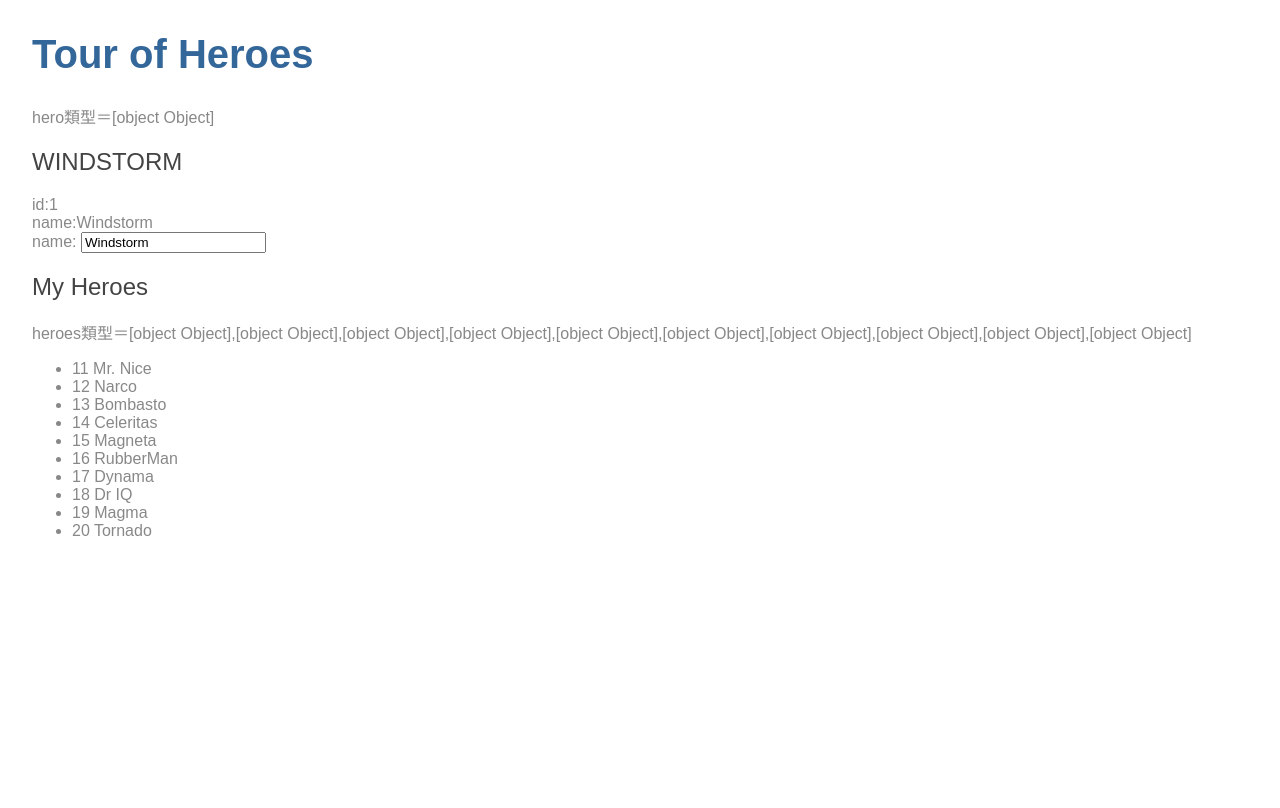
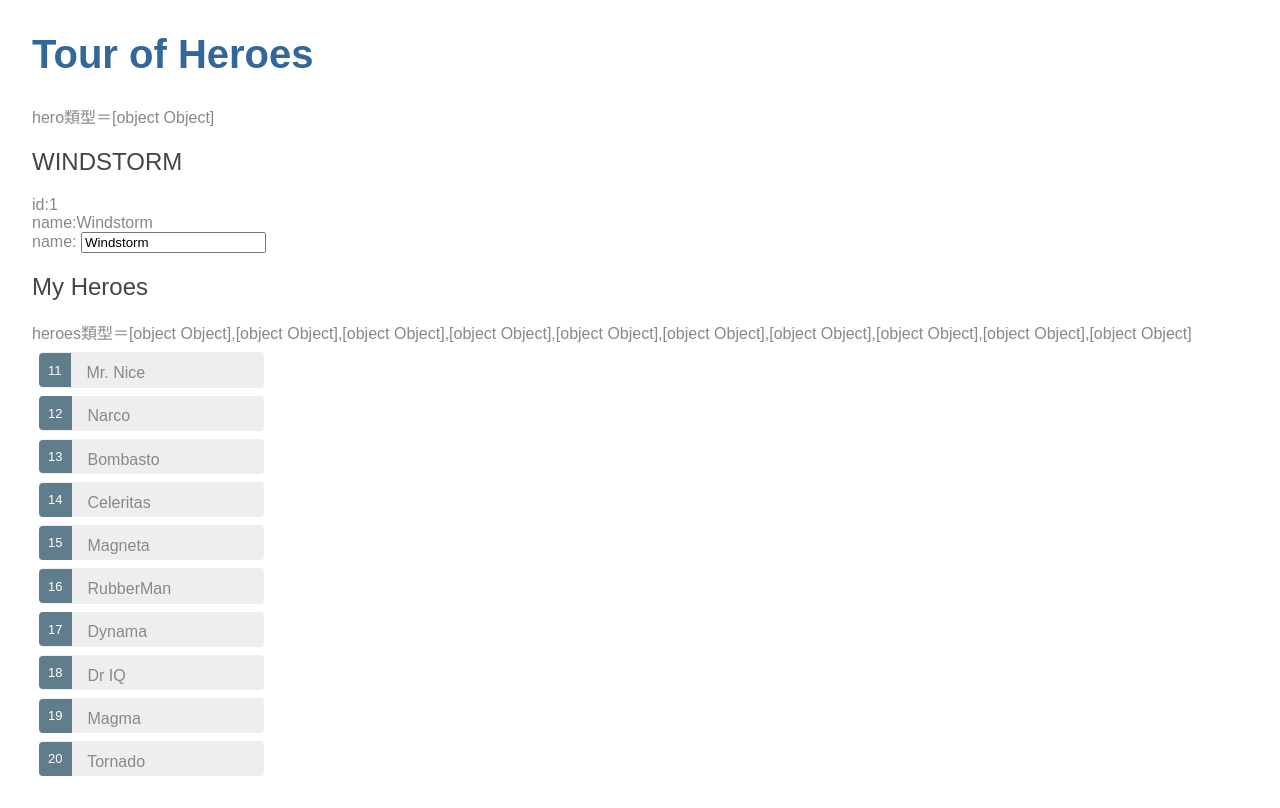
Before and after one commit to Yoya-Ng/angular, an Angular app: page / in a window 1280 px wide. Built offline with nearby package versions, Linux system fonts and the light colour scheme.

Commit message:
[class.selected]="條件"，成立時會使用css裡的selected效果

```diff
--- a/src/app/heroes/heroes.component.css
+++ b/src/app/heroes/heroes.component.css
@@ -0,0 +1,48 @@
+/* HeroesComponent's private CSS styles */
+.selected {
+    background-color: #CFD8DC !important;
+    color: white;
+  }
+  .heroes {
+    margin: 0 0 2em 0;
+    list-style-type: none;
+    padding: 0;
+    width: 15em;
+  }
+  .heroes li {
+    cursor: pointer;
+    position: relative;
+    left: 0;
+    background-color: #EEE;
+    margin: .5em;
+    padding: .3em 0;
+    height: 1.6em;
+    border-radius: 4px;
+  }
+  .heroes li.selected:hover {
+    background-color: #BBD8DC !important;
+    color: white;
+  }
+  .heroes li:hover {
+    color: #607D8B;
+    background-color: #DDD;
+    left: .1em;
+  }
+  .heroes .text {
+    position: relative;
+    top: -3px;
+  }
+  .heroes .badge {
+    display: inline-block;
+    font-size: small;
+    color: white;
+    padding: 0.8em 0.7em 0 0.7em;
+    background-color: #607D8B;
+    line-height: 1em;
+    position: relative;
+    left: -1px;
+    top: -4px;
+    height: 1.8em;
+    margin-right: .8em;
+    border-radius: 4px 0 0 4px;
+  }
--- a/src/app/heroes/heroes.component.html
+++ b/src/app/heroes/heroes.component.html
@@ -16,6 +16,7 @@ hero類型＝{{h}}
 heroes類型＝{{hs}}
 <ul class="heroes">
   <li *ngFor="let H of hs"
+      [class.selected]="H === selectedHero"
       (click)="onSelect(H)">
     <span class="badge">{{H.id}}</span> {{H.name}}
   </li>
```
